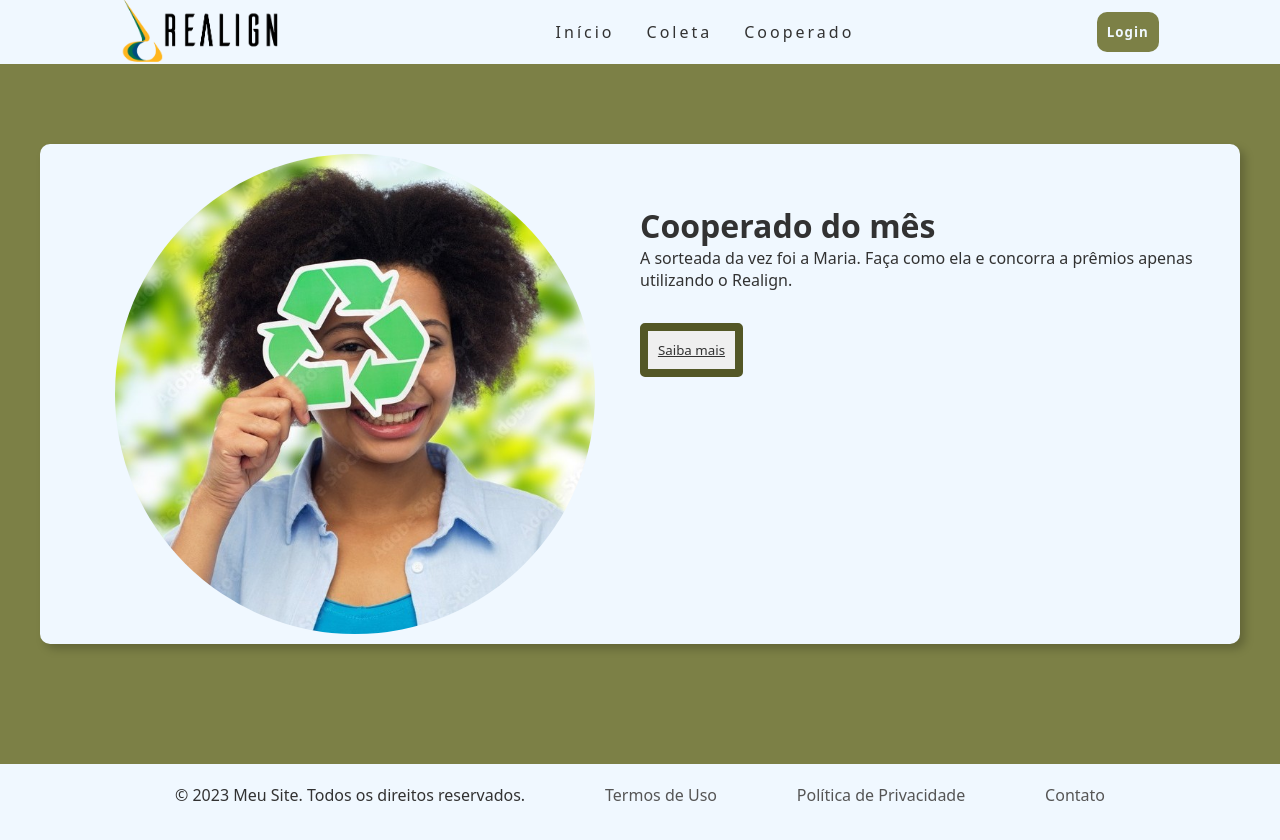
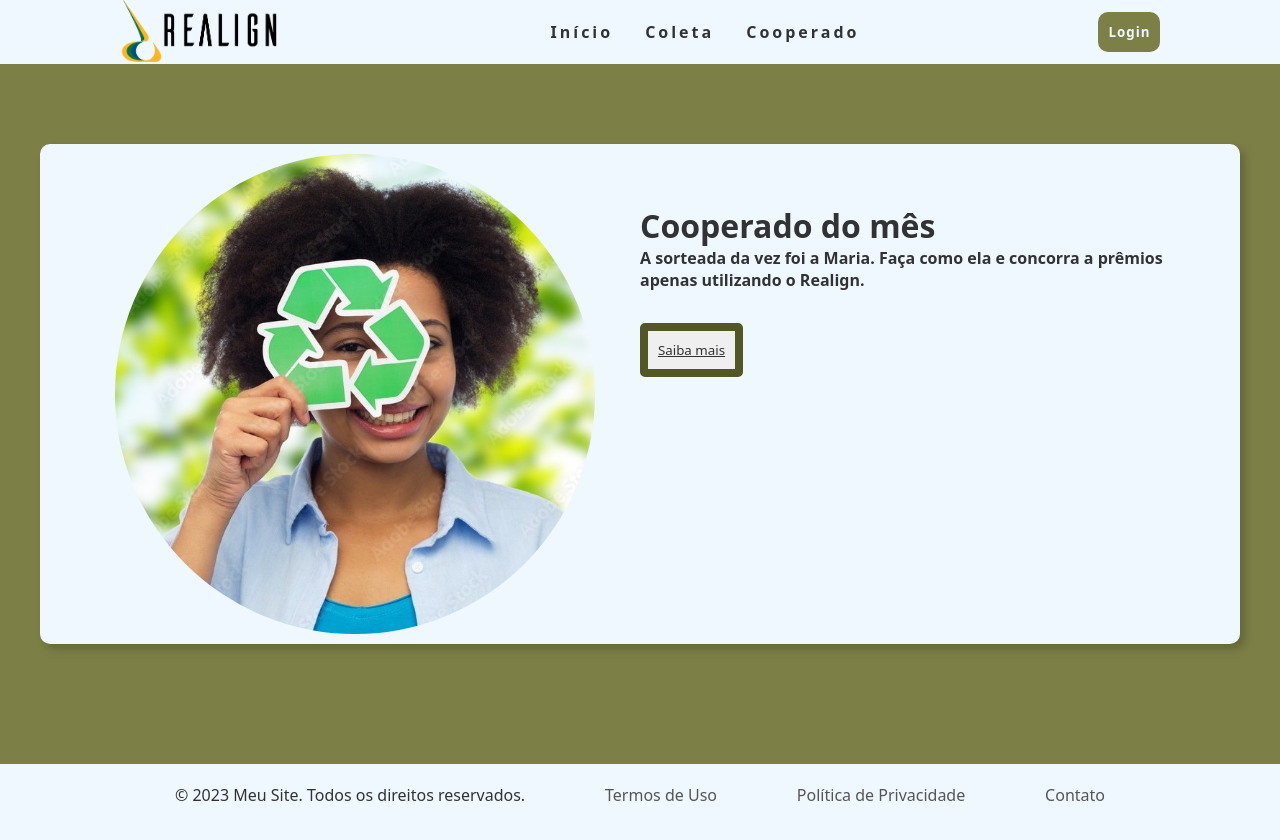
Before and after one commit to H7guin/realign, a plain HTML site: page cooperado.html in a window 1280 px wide. Drawn offline with Linux system fonts and the light colour scheme; files whose address does not match are found by name.

Commit message:
logo3.png

```diff
--- a/cooperado.html
+++ b/cooperado.html
@@ -21,7 +21,7 @@
         <ul class="nav-list">
           <li><a href="index.html">Início</a></li>
           <li><a href="coleta.html">Coleta</a></li>
-          <li><a href="coperado.html">Cooperado</a></li>
+          <li><a href="cooperado.html">Cooperado</a></li>
         </ul>
         <div class="login-buton">
           <ul>
--- a/css/cadastro.css
+++ b/css/cadastro.css
@@ -22,6 +22,7 @@ input:focus {
 #navbar a {
   text-decoration: none;
   transition: 0.3s;
+  font-weight: bolder;
 }
 
 #navbar a:hover {
--- a/css/coleta.css
+++ b/css/coleta.css
@@ -22,6 +22,7 @@ input:focus {
 #navbar a {
     text-decoration: none;
     transition: 0.3s;
+    font-weight: bolder;
 }
 
 #navbar a:hover {
--- a/css/cooperado.css
+++ b/css/cooperado.css
@@ -22,6 +22,7 @@
   #navbar a {
     text-decoration: none;
     transition: 0.3s;
+    font-weight: bolder;
   }
 
   #navbar a:hover {
@@ -176,6 +177,7 @@
 
   .coperado-texto p {
     text-align: left;
+    font-weight:bolder  ;
   }
 
   .coperado-texto button {
--- a/css/index.css
+++ b/css/index.css
@@ -22,6 +22,7 @@ input:focus {
 #navbar a {
   text-decoration: none;
   transition: 0.3s;
+  font-weight: bolder;
 }
 
 #navbar a:hover {
--- a/css/login.css
+++ b/css/login.css
@@ -22,6 +22,7 @@ input:focus {
 #navbar a {
   text-decoration: none;
   transition: 0.3s;
+  font-weight: bolder;
 }
 
 #navbar a:hover {
```
Also changed, not shown: cadastro.html (+1 -1 lines), coleta.html (+1 -1 lines), index.html (+1 -1 lines), login.html (+1 -1 lines), imagens/logo3.png (added).
